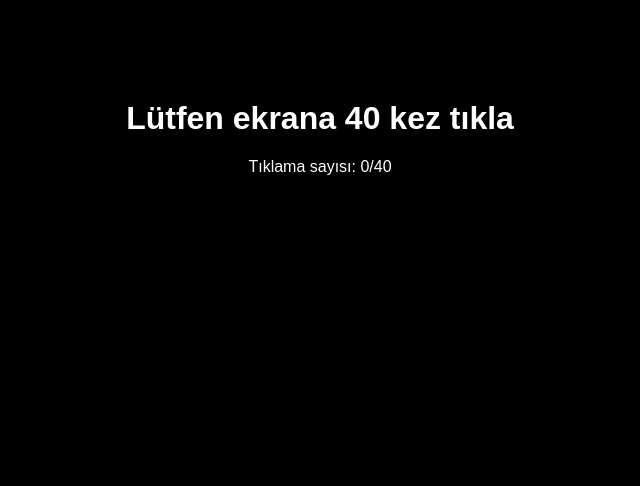
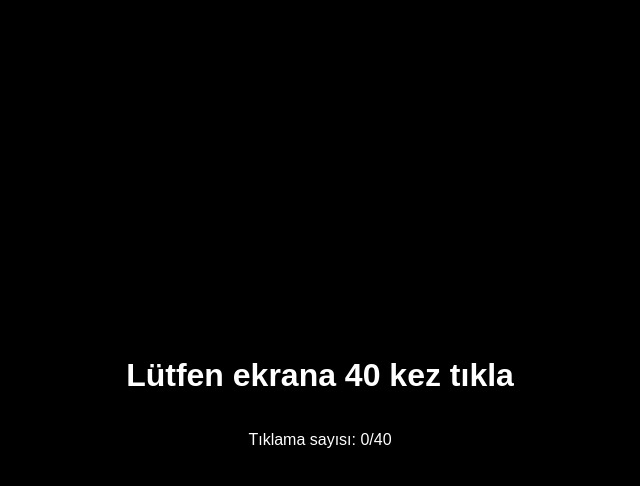
Before and after one commit to sidra666-code/t-klama, a plain HTML site: page index.html in a window 1280 px wide. Shown: the whole page, without its empty margins (320-960 px from the left). Drawn offline with Linux system fonts and the light colour scheme.

Commit message:
Update index.html

```diff
--- a/index.html
+++ b/index.html
@@ -3,28 +3,47 @@
 <head>
   <meta charset="UTF-8">
   <title>40 Tıklama Görevi</title>
+  <!-- Tam ekran ve zoom engelleme için gerekli -->
+  <meta name="viewport" content="width=device-width, initial-scale=1.0, maximum-scale=1.0, user-scalable=no">
   <style>
-    body {
-      text-align: center;
-      font-family: Arial, sans-serif;
+    html, body {
+      height: 100%;
+      margin: 0;
+      padding: 0;
       background-color: black;
       color: white;
-      margin-top: 100px;
+      font-family: Arial, sans-serif;
+      text-align: center;
+      touch-action: manipulation;
+      -ms-touch-action: manipulation;
+      user-select: none;
+      overflow: hidden; /* Kaydırmayı da engeller */
     }
+
+    #container {
+      height: 100%;
+      display: flex;
+      flex-direction: column;
+      justify-content: center;
+      align-items: center;
+    }
+
     #resim {
       display: none;
-      max-width: 80%;
+      max-width: 90%;
+      max-height: 60%;
       margin-top: 20px;
     }
   </style>
 </head>
 <body>
 
+<div id="container">
   <h1 id="mesaj">Lütfen ekrana 40 kez tıkla</h1>
   <p>Tıklama sayısı: <span id="sayac">0</span>/40</p>
-
   <img id="resim" src="korku.jpg" alt="Korku Resmi">
   <audio id="ses" src="ahlayankari.mp3"></audio>
+</div>
 
 <script>
   let tiklamaSayisi = 0;
```
Lines whose indentation alone changed are shown as unchanged.
